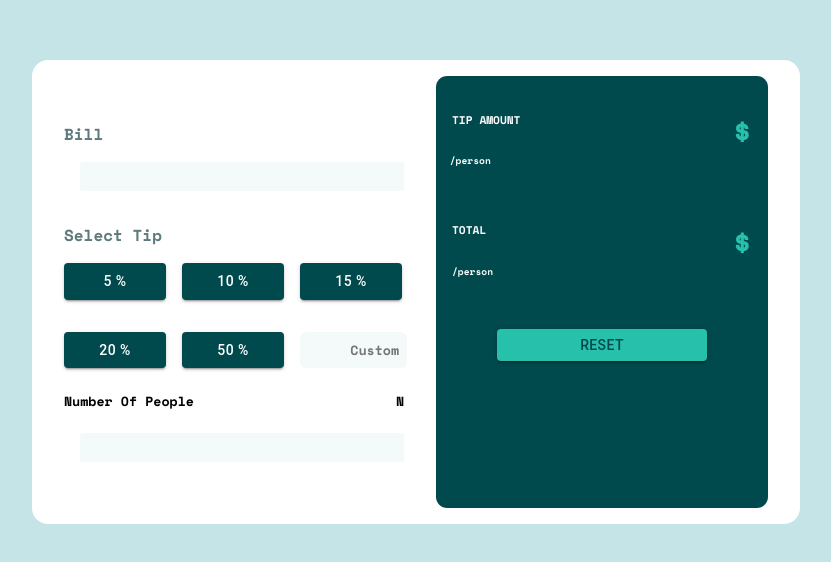
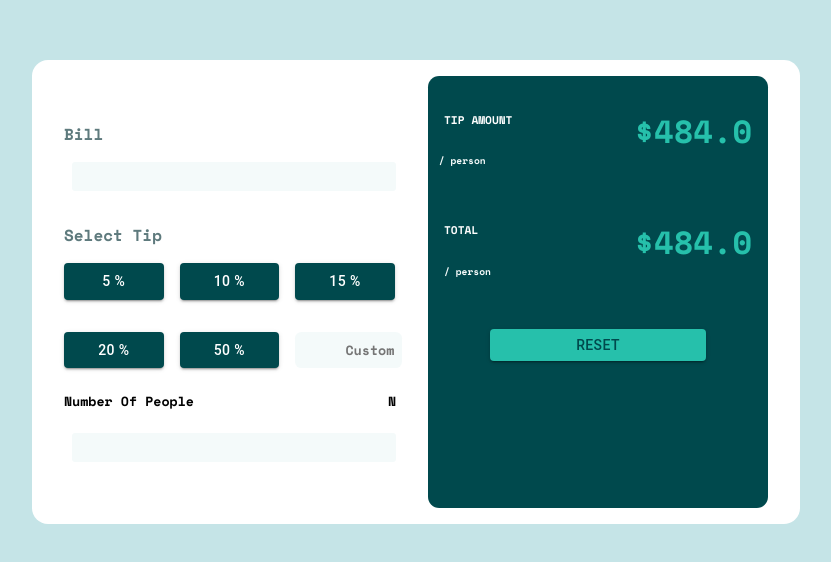
Before and after one commit to thatkhay/Tip-Tally, a React (Create React App) app in the folder tiptally/: page / in a window 1280 px wide. Shown: the part 108-670 px from the top of the page, without its empty margins (224-1055 px from the left). Built offline with nearby package versions, Linux system fonts and the light colour scheme.

Commit message:
set states for input values and tip selection

```diff
--- a/tiptally/src/components/CalculatedDisplayComp.jsx
+++ b/tiptally/src/components/CalculatedDisplayComp.jsx
@@ -10,9 +10,9 @@ function CalculatedDisplayComp() {
      <div style={{ display: 'flex', alignItems: 'center' , justifyContent: 'space-between'}}>
       <div>
        <h5 style={{fontSize: '.7rem', color: 'white', textTransform: 'uppercase', textAlign: 'left'}}>tip amount</h5>
-       <span style={{fontSize: '.6rem', color: 'hsl(189, 41%, 97%)', textAlign: 'left' , marginLeft: '-2rem' }}>/person</span>
+       <span style={{fontSize: '.6rem', color: 'hsl(189, 41%, 97%)', textAlign: 'left' , marginLeft: '-2rem' }}>/ person</span>
       </div >
-      <span style={{fontSize: '2rem', color: 'hsl(172, 67%, 45%)'}}>$</span>
+      <span style={{fontSize: '2rem', color: 'hsl(172, 67%, 45%)'}}>$484.0</span>
      </div>
 
 
@@ -20,9 +20,9 @@ function CalculatedDisplayComp() {
      <div style={{ display: 'flex', alignItems: 'center' , justifyContent: 'space-between', marginTop: '2rem'}}>
       <div>
       <h5 style={{fontSize: '.7rem', color: 'white', textTransform: 'uppercase', textAlign: 'left'}}>total</h5>
-       <span style={{fontSize: '.6rem', color: 'hsl(189, 41%, 97%)', textAlign: 'left' }}>/person</span>
+       <span style={{fontSize: '.6rem', color: 'hsl(189, 41%, 97%)', textAlign: 'left' }}>/ person</span>
       </div>
-      <span style={{fontSize: '2rem', color: 'hsl(172, 67%, 45%)'}}>$</span>
+      <span style={{fontSize: '2rem', color: 'hsl(172, 67%, 45%)'}}>$484.0</span>
      </div>
 
      <Button  variant="contained" style={{ backgroundColor: 'hsl(172, 67%, 45%)', height: '2rem', width: '70%', color: 'hsl(183, 100%, 15%)', marginTop: '3rem' }}>reset</Button>
--- a/tiptally/src/components/InputAndCalcComp.jsx
+++ b/tiptally/src/components/InputAndCalcComp.jsx
@@ -1,25 +1,52 @@
 import React from 'react';
 import Button from '@mui/material/Button';
+import { useState } from 'react';
 
 function InputAndCalcComp() {
   const tipVal = [5, 10, 15, 20, 50];
+
+const [bill, setBill] = useState('')
+const [selectedTip, seSlectedTip] = useState(0)
+const [numberOfPeople, setNumberOfPeople] = useState('')
+const [customTip, setCustomTip] = useState('')
+
+
+const handleCustomBill = (e) => {
+  setCustomTip(e.target.value)
+  console.log(e.target.value);
+}
+
+const handleBillChange = (e) => {
+  setBill(e.target.value)
+  console.log(e.target.value);
+}
+
+const handleTipSlelect  = (tip) => {
+  seSlectedTip(tip)
+console.log(tip);
+}
+
+const handlePeopleNoChange = (e) => {
+  setNumberOfPeople(e.target.value)
+  console.log(e.target.value);
+}
 
   return (
     <div style={{ display: 'flex', flexDirection: 'column', width: '50%', marginRight: '1rem' }}>
       <div style={{ display: 'flex', flexDirection: 'column', textAlign: 'left' }}>
         <label htmlFor="number" style={{ textTransform: 'capitalize', color: 'hsl(186, 14%, 43%)' }}>bill</label>
-        <input type="number" style={{fontFamily: 'Space Mono', backgroundColor: 'hsl(189, 41%, 97%)', border: '0', borderRadius: '.2rem', height: '1.7rem', width: '20rem', marginTop: '1rem', marginLeft: '1rem' , textAlign: 'right' }} />
+        <input type="number" style={{fontFamily: 'Space Mono', backgroundColor: 'hsl(189, 41%, 97%)', border: '0', borderRadius: '.2rem', height: '1.7rem', width: '20rem', marginTop: '1rem', marginLeft: '.5rem' , textAlign: 'right' }} onChange={handleBillChange} value={bill} />
       </div>
 
       <div style={{ textAlign: 'left', display: 'flex', flexDirection: 'column', marginTop: '2rem' }}>
         <label htmlFor="number" style={{ textTransform: 'capitalize', color: 'hsl(186, 14%, 43%)' }}>select tip</label>
         <div style={{ display: 'grid', gridTemplateColumns: 'repeat(3, 30%)', gap: '1rem' }}>
           {tipVal.map((tip) => (
-            <Button key={tip} variant="contained" style={{ backgroundColor: 'hsl(183, 100%, 15%)', marginTop: '1rem' }}>
+            <Button key={tip} variant="contained" style={{ backgroundColor: 'hsl(183, 100%, 15%)', marginTop: '1rem' }} onClick={handleTipSlelect}>
               {tip} %
             </Button>
           ))}
-          <input type="text" placeholder="Custom" style={{ fontFamily: 'Space Mono',  backgroundColor: 'hsl(189, 41%, 97%)', border: '0', borderRadius: '.4rem', height: '2.3rem', width: '5.7rem', marginTop: '1rem' , textAlign: 'right' , padding: '0 0.5rem'}} />
+          <input type="text" placeholder="Custom" style={{ fontFamily: 'Space Mono',  backgroundColor: 'hsl(189, 41%, 97%)', border: '0', borderRadius: '.4rem', height: '2.3rem', width: '5.7rem', marginTop: '1rem' , textAlign: 'right' , padding: '0 0.5rem'}} onChange={handleCustomBill} value={customTip}/>
         </div>
       </div>
 
@@ -28,7 +55,7 @@ function InputAndCalcComp() {
             <h5 style={{textTransform: 'capitalize'}}>number of people</h5>
             <h5 style={{textTransform: 'capitalize'}}>n</h5>
           </div>
-          <input type="number" style={{fontFamily: 'Space Mono', backgroundColor: 'hsl(189, 41%, 97%)', border: '0', borderRadius: '.2rem', height: '1.7rem', width: '20rem', marginLeft: '1rem', textAlign: 'right' }} />
+          <input type="number" style={{fontFamily: 'Space Mono', backgroundColor: 'hsl(189, 41%, 97%)', border: '0', borderRadius: '.2rem', height: '1.7rem', width: '20rem', marginLeft: '.5rem', textAlign: 'right' }} onChange={handlePeopleNoChange} value={numberOfPeople} />
       </div>
 
     </div>
```
